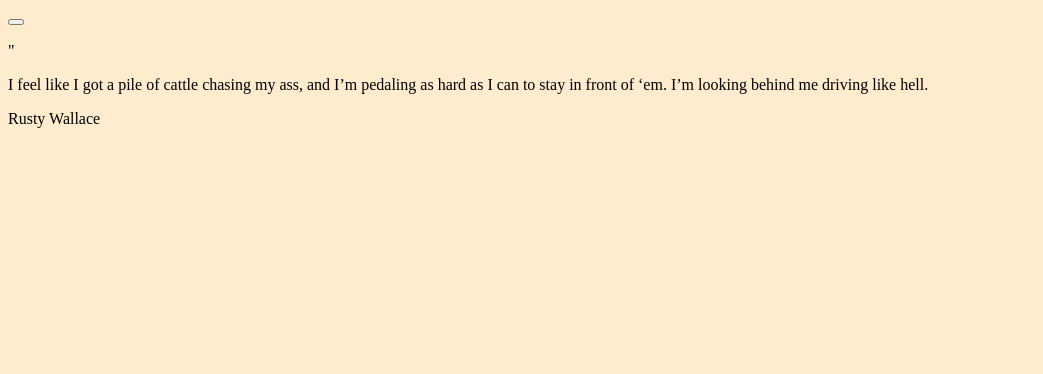
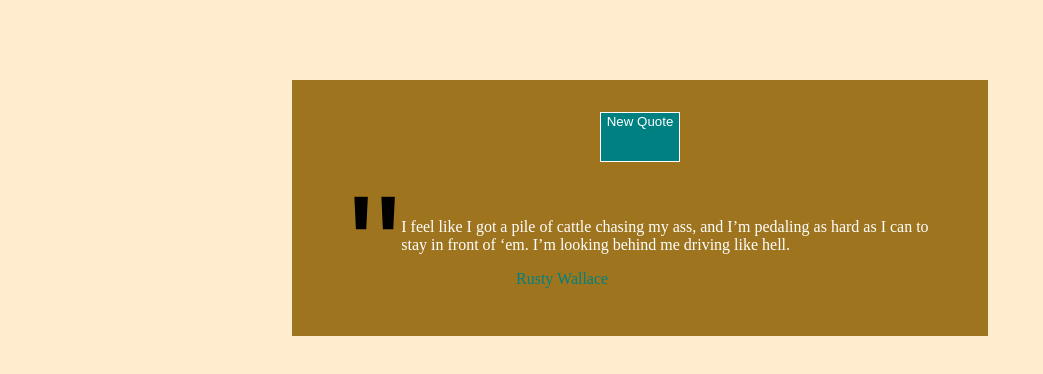
Before and after one commit to JasonClohosey/Random-Quotes, a plain HTML site: page index.html in a window 1280 px wide. Shown: the whole page, without its empty margins (0-1043 px from the left). Drawn offline with Linux system fonts and the light colour scheme.

Commit message:
finished javascript/fully functional

```diff
--- a/assets/css/style.css
+++ b/assets/css/style.css
@@ -1,3 +1,45 @@
 body {
     background-color: blanchedalmond;
 }
+div {
+    background-color: rgb(158, 117, 30);
+    box-shadow: black;
+    margin: auto;
+    width: 50%;
+    height: auto;
+    margin-top: 5rem;
+    padding-top: 2rem;
+    padding-bottom: 2rem;
+    padding-left: 2rem;
+    padding-right: 2rem;
+}
+button {
+    /* margin-top: 10rem; */
+}
+#quoteBtn {
+    height: 50px;
+    color: white;
+    background-color: teal;
+    border: solid 1px white;
+    display: flex;
+    margin: auto;
+}
+#mark {
+    font-family: 'Franklin Gothic Medium', 'Arial Narrow', Arial, sans-serif;
+    font-size: 150px;
+    margin: 0rem;
+    float: left;
+    margin-left: 1.5rem;
+    float: left;
+
+}
+#quote {
+    color: white;
+    margin: auto;
+    margin-top: 3.5rem;
+
+}
+#author {
+    color: teal;
+    margin-left: 12rem;
+}
--- a/index.html
+++ b/index.html
@@ -8,8 +8,8 @@
 </head>
 <body>
     <div>
-        <button id="quoteBtn"></button>
-        <p>"</p>
+        <button id="quoteBtn">New Quote</button>
+        <p id="mark">"</p>
         <p id="quote">I feel like I got a pile of cattle chasing my ass, and I’m pedaling as hard as I can to stay in front of ‘em. I’m looking behind me driving like hell.</p>
         <p id="author">Rusty Wallace</p>
     </div>
--- a/main.js
+++ b/main.js
@@ -1 +1,21 @@
-alert ("Hi there!!!!");
+var quotes = [
+    "The winner ain't the one with the fastest car; it's the one who refuses to lose.", "Years ago, you used to get out and fight and run around and chase each other with a jackhammer and stuff like that. Those were the good ol' days.", "If you ain't cheatin', you ain't tryin", "Robby’s got a little problem going faster under caution than he does under green.","Driving a race car is like dancing with a chainsaw.", "If the lion didn’t bite the tamer every once in a while, it wouldn’t be exciting.", "My grandfather is the King, my dad is the Prince. I guess that makes me the butler.", "His wife wears the firesuit in that family and tells him what to do.", "When you start thinking too much about wrecks and high speeds, it's time to quit.", "Drive it like you stole it, homie"
+
+];
+
+var authors = [
+    "Dale Earnhardt", "Dale Earnhardt JR", "Junior Johnson", "Jeff Gordon", "Cale Yarborough", "Darrell Waltrip", "Adam Petty", "Joey Logano", "Glen Wood", "Chad Knaus"
+];
+
+document.getElementById("quoteBtn").addEventListener("click", function() {
+
+    randomQuote = quotes[Math.floor(Math.random() * quotes.length)];
+    console.log(randomQuote);
+
+    randomAuthor = authors[Math.floor(Math.random() * authors.length)];
+    console.log(randomAuthor);
+
+    document.getElementById("quote").innerHTML = randomQuote;
+
+    document.getElementById("author").innerHTML = randomAuthor;
+});
```
